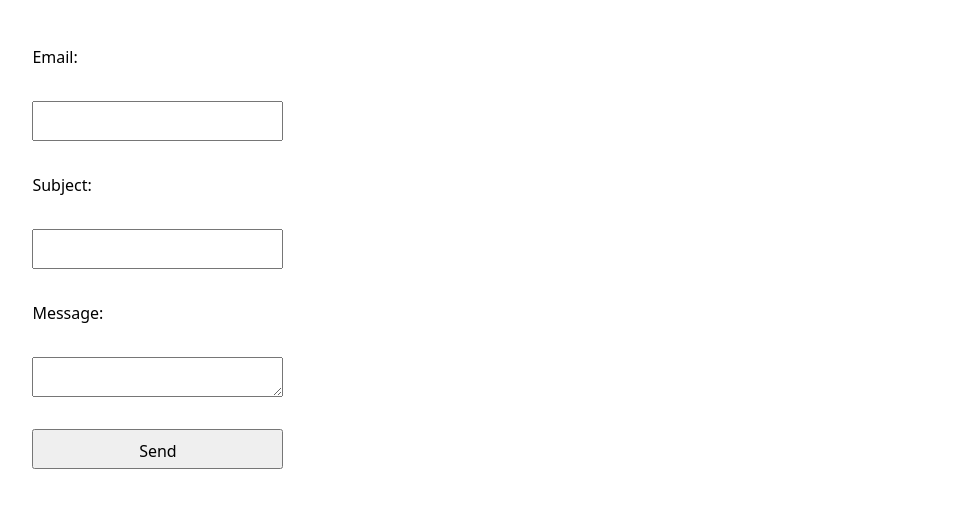
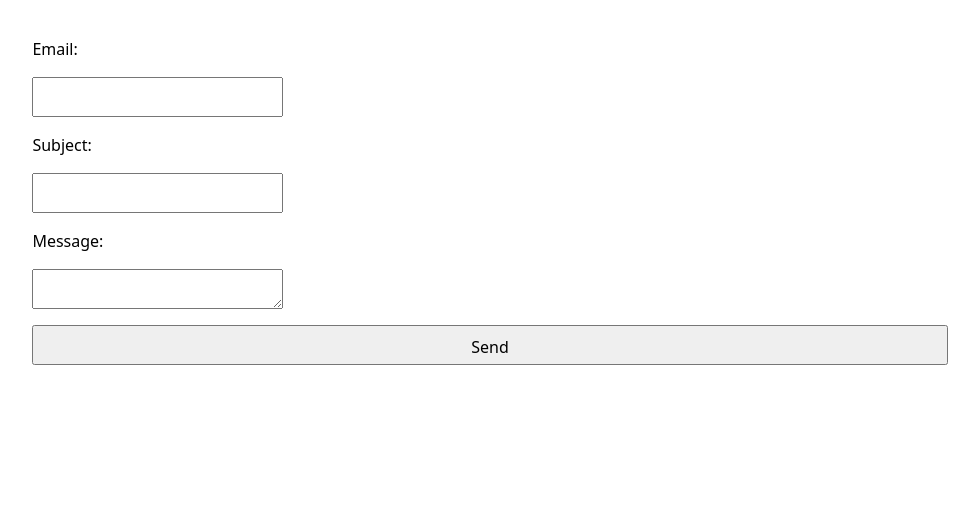
Before and after one commit to tommycho1223/portfolio, a plain HTML site: page contact/index.html in a window 1280 px wide. Shown: the part 108-616 px from the top of the page, without its empty margins (150-1129 px from the left). Drawn offline with Linux system fonts and the light colour scheme.

```diff
--- a/style.css
+++ b/style.css
@@ -60,7 +60,7 @@
     box-sizing: border-box;
 }
 
-form label,
+/* form label,
 form input,
 form textarea,
 form button {
@@ -68,7 +68,7 @@
     width: 100%;
     margin-block: 0.5em;
     box-sizing: border-box;
-}
+} */
 
 form {
   display: grid;
@@ -76,8 +76,15 @@
   gap: 1em;
 }
 
-form label {
+label {
+  display: grid;
+  grid-template-columns: subgrid;
   grid-column: 1 / -1;
+}
+
+button {
+  grid-column: 1 / -1;
+  padding: 0.5em;
 }
 
 .projects {
```
